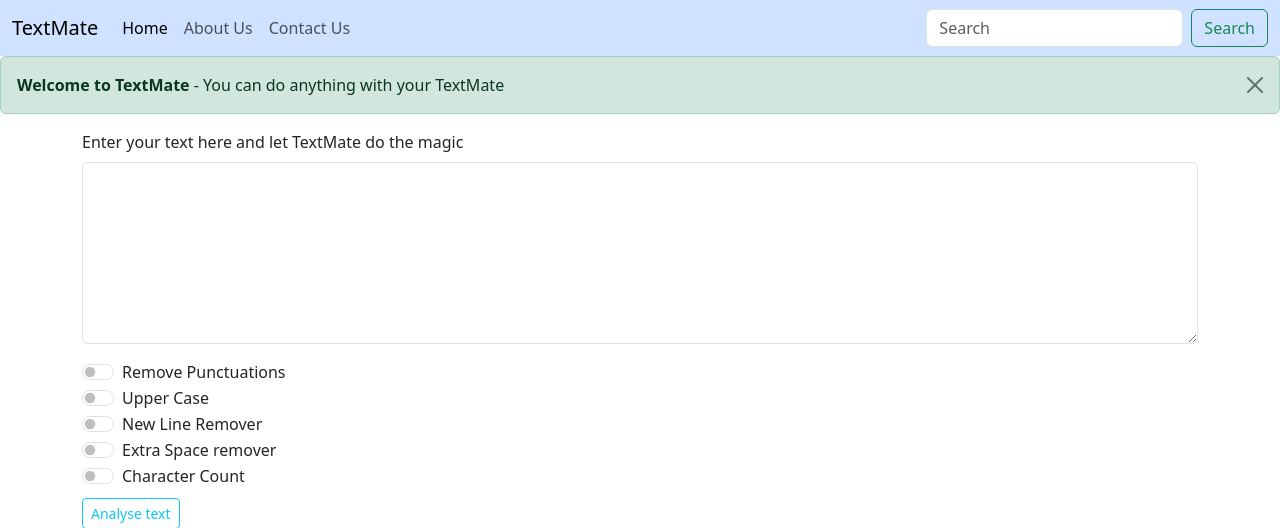
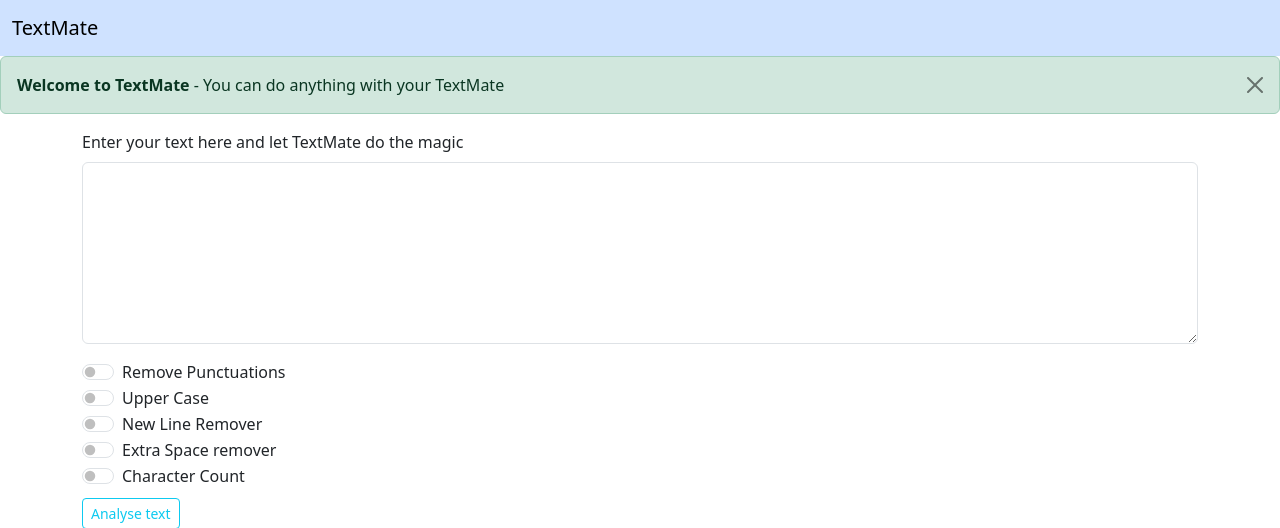
Before and after one commit to adityakashyap5047/django-cwh, a Django app: page / in a window 1280 px wide. Shown: the top 528 px of the page. Run offline with Django 5.2, Linux system fonts and the light colour scheme.

Commit message:
creating the home page

```diff
--- a/first_site/templates/index.html
+++ b/first_site/templates/index.html
@@ -16,39 +16,6 @@
     <nav class="navbar navbar-expand-lg bg-primary-subtle">
       <div class="container-fluid">
         <a class="navbar-brand" href="/">TextMate</a>
-        <button
-          class="navbar-toggler"
-          type="button"
-          data-bs-toggle="collapse"
-          data-bs-target="#navbarNavDropdown"
-          aria-controls="navbarNavDropdown"
-          aria-expanded="false"
-          aria-label="Toggle navigation"
-        >
-          <span class="navbar-toggler-icon"></span>
-        </button>
-        <div class="collapse navbar-collapse" id="navbarNavDropdown">
-          <ul class="navbar-nav">
-            <li class="nav-item">
-              <a class="nav-link active" aria-current="page" href="/">Home</a>
-            </li>
-            <li class="nav-item">
-              <a class="nav-link" href="#">About Us</a>
-            </li>
-            <li class="nav-item">
-              <a class="nav-link" href="#">Contact Us</a>
-            </li>
-          </ul>
-        </div>
-        <form class="d-flex" role="search">
-          <input
-            class="form-control me-2"
-            type="search"
-            placeholder="Search"
-            aria-label="Search"
-          />
-          <button class="btn btn-outline-success" type="submit">Search</button>
-        </form>
       </div>
     </nav>
 
```
Also changed, not shown: first_site/templates/analyse.html (+0 -33 lines), first_site/db.sqlite3.
